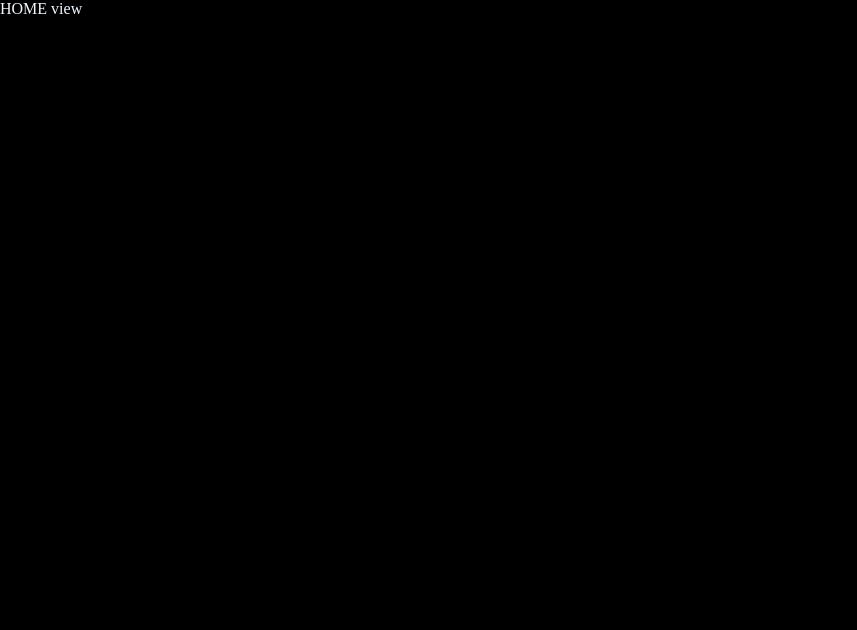
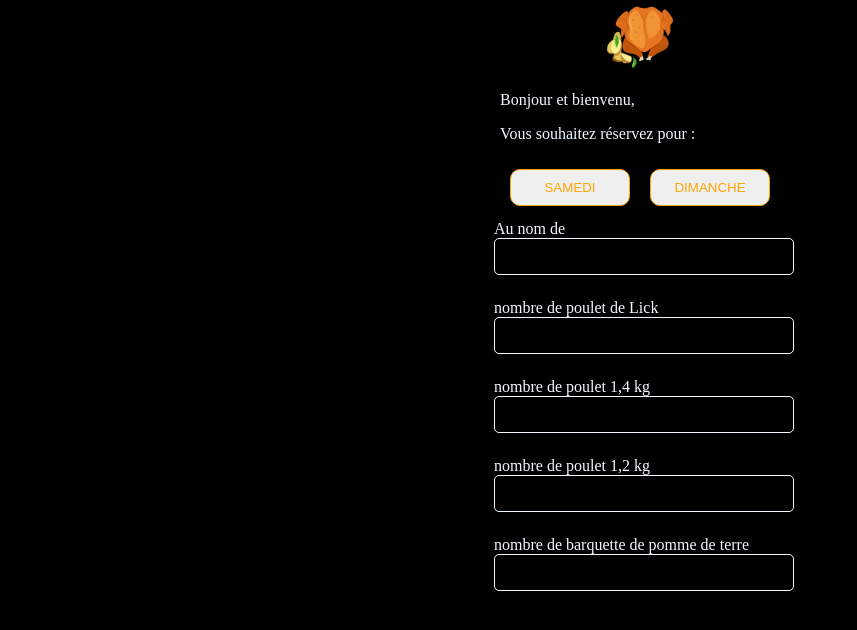
Before and after one commit to laurentmahieu/chicken_order, a Vue app: page /home in a window 1280 px wide. Shown: the top 630 px of the page, without its empty margins (0-857 px from the left). Built offline with nearby package versions, Linux system fonts and the light colour scheme.

Commit message:
init HomeView Component with basic form

```diff
--- a/src/views/HomeView.vue
+++ b/src/views/HomeView.vue
@@ -1,5 +1,95 @@
 <script setup lang="ts"></script>
 
 <template>
-  <main>HOME view</main>
+  <div id="homeHeader">
+    <img src="/android-chrome-384x384.png" alt="alt" id="homeHeaderImg" />
+  </div>
+  <div class="container">
+    <p>Bonjour et bienvenu,</p>
+    <p>Vous souhaitez réservez pour :</p>
+
+    <div id="daychoice">
+      <div id="daychoiceBtns">
+        <button
+          @click="choosenday = 1"
+          :class="choosenday === 1 ? 'isSelected' : ''"
+        >
+          Samedi
+        </button>
+        <button
+          @click="choosenday = 2"
+          :class="choosenday === 2 ? 'isSelected' : ''"
+        >
+          dimanche
+        </button>
+      </div>
+    </div>
+    <MyInput label="Au nom de " type="text" />
+    <MyInput label="nombre de poulet de Lick" />
+    <MyInput label="nombre de poulet 1,4 kg" />
+    <MyInput label="nombre de poulet 1,2 kg" />
+    <MyInput label="nombre de barquette de pomme de terre" />
+  </div>
 </template>
+
+<script lang="ts">
+import { defineComponent } from "vue";
+import MyInput from "@/components/MyInput.vue";
+
+export default defineComponent({
+  name: "HomeView",
+
+  components: { MyInput },
+
+  data() {
+    return {
+      choosenday: null as number | null,
+    };
+  },
+});
+</script>
+
+<style scoped>
+#homeHeader {
+  width: 100%;
+  height: 75px;
+  display: flex;
+  justify-content: center;
+  align-items: center;
+}
+#homeHeaderImg {
+  height: 90%;
+}
+p {
+  padding-left: 10px;
+}
+.container {
+  max-width: 300px;
+  margin: auto;
+}
+#daychoice,
+#daychoiceBtns {
+  width: 100%;
+  display: flex;
+  justify-content: center;
+  align-items: center;
+}
+button {
+  width: 120px;
+  margin: 10px;
+  padding: 10px;
+  text-transform: uppercase;
+  border: none;
+  border-radius: 10px;
+  border: 1px solid orange;
+  color: orange;
+}
+button:hover {
+  cursor: pointer;
+}
+.isSelected {
+  background-color: orange;
+  border: 1px solid aliceblue;
+  color: white;
+}
+</style>
```
